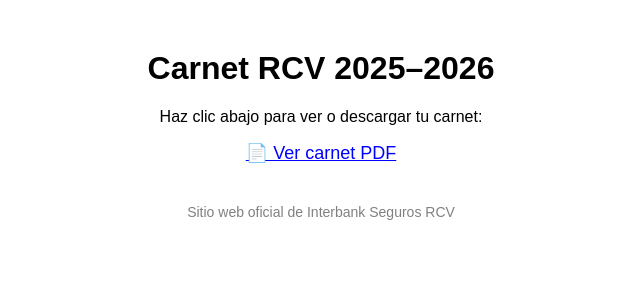
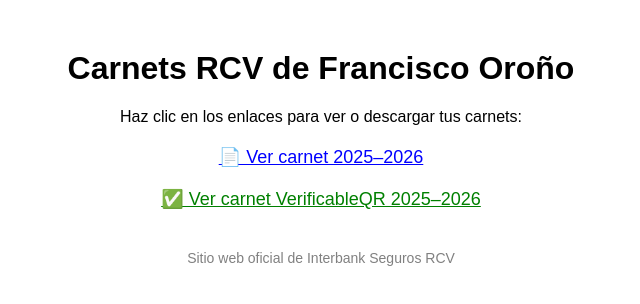
Before and after one commit to INTERBANKSEGUROSRCVONLINE/InterbankSegurosRcvOnline.github.io, a plain HTML site: page index.html in a window 1280 px wide. Shown: the whole page, without its empty margins (319-959 px from the left). Drawn offline with Linux system fonts and the light colour scheme.

Commit message:
Update index.html

```diff
--- a/index.html
+++ b/index.html
@@ -5,12 +5,20 @@
   <title>Carnet RCV Francisco Oroño</title>
 </head>
 <body style="font-family: Arial; text-align: center; margin-top: 50px;">
-  <h1>Carnet RCV 2025–2026</h1>
-  <p>Haz clic abajo para ver o descargar tu carnet:</p>
+  <h1>Carnets RCV de Francisco Oroño</h1>
+  <p>Haz clic en los enlaces para ver o descargar tus carnets:</p>
 
-  <a href="carnet-rcv-francisco%20orono%202025-2026.pdf" target="_blank" style="font-size: 18px; color: blue;">
-    📄 Ver carnet PDF
-  </a>
+  <div style="margin-top: 20px;">
+    <a href="carnet-rcv-francisco%20orono%202025-2026.pdf" target="_blank" style="font-size: 18px; color: blue;">
+      📄 Ver carnet 2025–2026
+    </a>
+  </div>
+
+  <div style="margin-top: 20px;">
+    <a href="carnet-rcv-francisco%20orono%202025-2026%20VerificableQR.pdf" target="_blank" style="font-size: 18px; color: green;">
+      ✅ Ver carnet VerificableQR 2025–2026
+    </a>
+  </div>
 
   <p style="margin-top: 40px; font-size: 14px; color: gray;">
     Sitio web oficial de Interbank Seguros RCV
```
